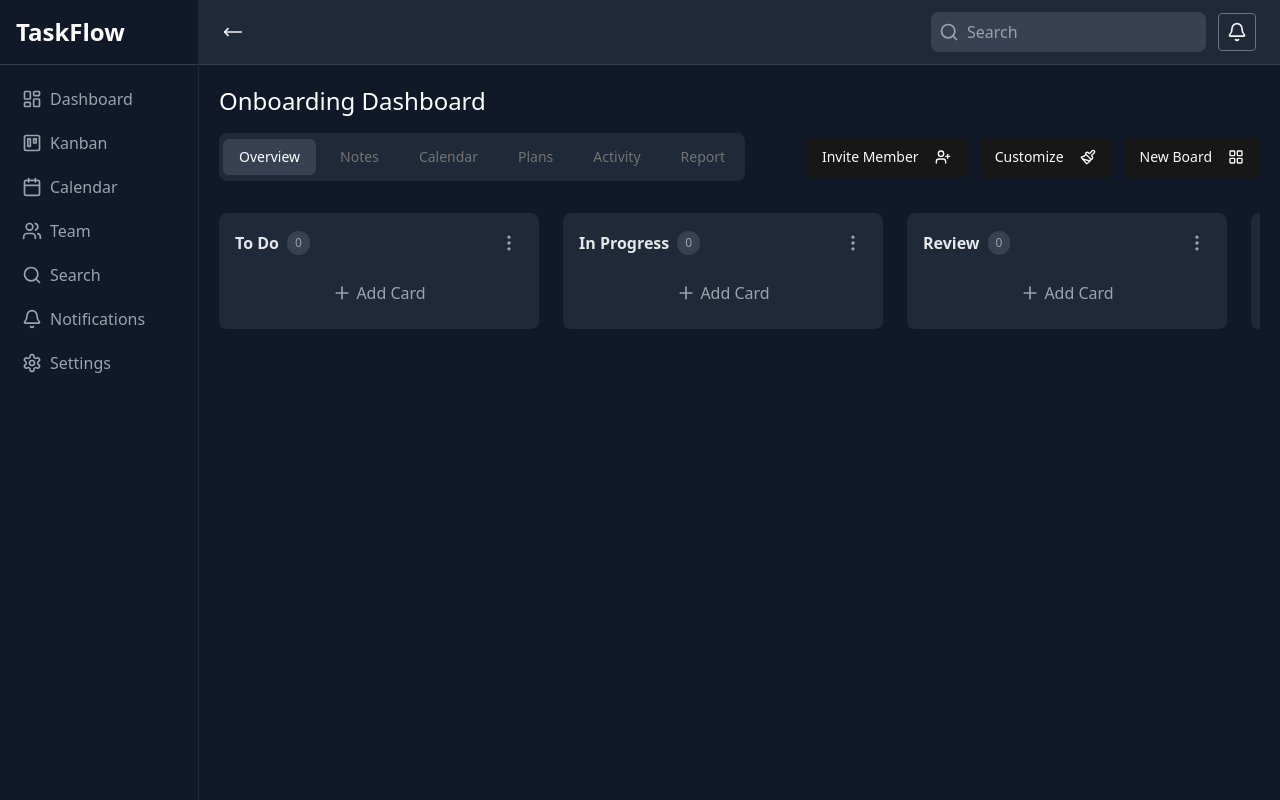
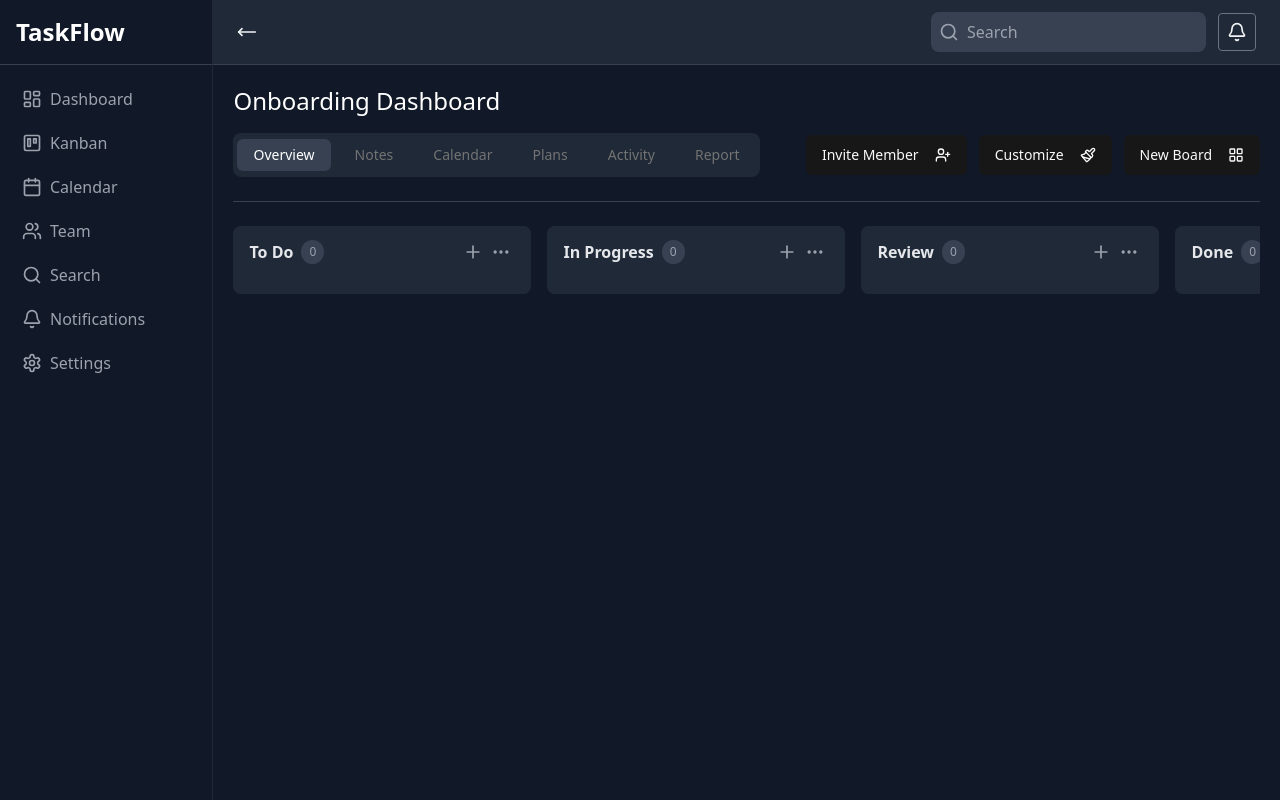
Before and after one commit to vaishnavip27/kanban, a React (Vite) app: page /board in a window 1280 px wide. Built offline with nearby package versions, Linux system fonts and the light colour scheme; a web font is replaced by a local one.

Commit message:
dashboard

```diff
--- a/src/components/HorizontalNavbar.tsx
+++ b/src/components/HorizontalNavbar.tsx
@@ -17,14 +17,14 @@ export function HorizontalNavbar() {
   const [activeItem, setActiveItem] = useState("Overview");
 
   return (
-    <nav className="bg-gray-800 p-1 rounded-lg h-12 flex items-center">
+    <nav className="bg-gray-800 p-1 rounded-lg h-11 flex items-center">
       <ul className="flex justify-center items-center gap-2 w-full">
         {navItems.map((item) => (
           <li key={item.name}>
             <Button
               variant="ghost"
               className={cn(
-                "text-sm font-medium transition-colors hover:text-primary h-9 flex items-center",
+                "text-sm font-medium transition-colors hover:text-primary h-8 flex items-center",
                 activeItem === item.name
                   ? "bg-gray-700 text-white"
                   : "text-muted-foreground"
--- a/src/components/KanbanColumn.tsx
+++ b/src/components/KanbanColumn.tsx
@@ -1,5 +1,5 @@
 import React, { useState } from 'react';
-import { Plus, MoreVertical, ChevronDown } from 'lucide-react';
+import { Ellipsis, Plus } from 'lucide-react';
 import TaskModal from './TaskModal';
 
 interface Task {
@@ -7,6 +7,7 @@ interface Task {
   title: string;
   description?: string;
   labels?: string[];
+  image?: string;
 }
 
 interface Column {
@@ -23,51 +24,86 @@ interface KanbanColumnProps {
   onAddTask: (task: Omit<Task, 'id'>) => void;
   onMoveTask: (taskId: string, targetColumnId: string) => void;
   onDeleteTask: (taskId: string) => void;
+  onDragStart: (e: React.DragEvent<HTMLDivElement>, taskId: string, sourceColumnId: string) => void;
 }
 
 const KanbanColumn: React.FC<KanbanColumnProps> = ({
   id,
   title,
   tasks,
-  columns,
   onAddTask,
   onMoveTask,
-  onDeleteTask,
+  onDragStart
 }) => {
   const [isModalOpen, setIsModalOpen] = useState(false);
-  const [openTaskMenu, setOpenTaskMenu] = useState<string | null>(null);
+
+  const handleDragStart = (e: React.DragEvent<HTMLDivElement>, taskId: string) => {
+    onDragStart(e, taskId, id);
+  };
+
+  const handleDrop = (e: React.DragEvent<HTMLDivElement>) => {
+    const taskId = e.dataTransfer.getData('taskId');
+    const sourceColumnId = e.dataTransfer.getData('sourceColumnId');
+
+    if (taskId && sourceColumnId !== id) {
+      onMoveTask(taskId, id);
+    }
+
+    e.preventDefault();
+  };
+
+  const handleDragOver = (e: React.DragEvent<HTMLDivElement>) => {
+    e.preventDefault();
+  };
 
   return (
-    <div className="flex-shrink-0 w-80 bg-gray-800 rounded-lg p-4">
-      <div className="flex items-center justify-between mb-4">
+    <div
+      className="flex-shrink-0 w-[298px] bg-gray-800 rounded-lg"
+      onDrop={handleDrop}
+      onDragOver={handleDragOver}
+    >
+      <div className="flex items-center justify-between px-4 py-3">
         <div className="flex items-center space-x-2">
           <h3 className="font-semibold text-gray-200">{title}</h3>
           <span className="px-2 py-1 text-xs bg-gray-700 rounded-full text-gray-400">
             {tasks.length}
           </span>
         </div>
-        <button className="p-1 hover:bg-gray-700 rounded">
-          <MoreVertical className="w-5 h-5 text-gray-400" />
-        </button>
+        <div className="flex items-center">
+          <button
+            onClick={() => setIsModalOpen(true)}
+            className="p-1 hover:bg-gray-700 rounded"
+          >
+            <Plus className="w-5 h-5 text-gray-400" />
+          </button>
+          <button
+            className="p-1 hover:bg-gray-700 rounded"
+          >
+            <Ellipsis className="w-5 h-5 text-gray-400" />
+          </button>
+        </div>
       </div>
 
-      <div className="space-y-3">
+      <div className="space-y-3 p-2">
         {tasks.map((task) => (
           <div
             key={task.id}
-            className="relative bg-gray-700 p-3 rounded-lg shadow cursor-pointer hover:bg-gray-600 transition-colors duration-200"
+            draggable
+            onDragStart={(e) => handleDragStart(e, task.id)}
+            className="bg-gray-700 p-3 rounded-md shadow cursor-pointer hover:bg-gray-600 transition-colors duration-200"
           >
-            <div className="flex justify-between items-start">
-              <h4 className="text-sm font-medium text-gray-200">{task.title}</h4>
-              <button
-                onClick={() => setOpenTaskMenu(openTaskMenu === task.id ? null : task.id)}
-                className="p-1 hover:bg-gray-500 rounded"
-              >
-                <ChevronDown className="w-4 h-4 text-gray-400" />
-              </button>
-            </div>
+            <h4 className="text-sm font-medium text-gray-200">{task.title}</h4>
             {task.description && (
               <p className="text-xs text-gray-400 mt-1">{task.description}</p>
+            )}
+            {task.image && (
+              <div className="mt-2">
+                <img
+                  src={task.image}
+                  alt={task.title}
+                  className="w-full h-32 object-cover rounded-md"
+                />
+              </div>
             )}
             {task.labels && (
               <div className="flex gap-2 mt-2">
@@ -81,46 +117,8 @@ const KanbanColumn: React.FC<KanbanColumnProps> = ({
                 ))}
               </div>
             )}
-
-            {openTaskMenu === task.id && (
-              <div className="absolute right-0 mt-2 w-48 rounded-md shadow-lg bg-gray-700 ring-1 ring-black ring-opacity-5 z-10">
-                <div className="py-1">
-                  {columns.map((column) => (
-                    column.id !== id && (
-                      <button
-                        key={column.id}
-                        onClick={() => {
-                          onMoveTask(task.id, column.id);
-                          setOpenTaskMenu(null);
-                        }}
-                        className="block w-full px-4 py-2 text-sm text-gray-300 hover:bg-gray-600 text-left"
-                      >
-                        Move to {column.title}
-                      </button>
-                    )
-                  ))}
-                  <button
-                    onClick={() => {
-                      onDeleteTask(task.id);
-                      setOpenTaskMenu(null);
-                    }}
-                    className="block w-full px-4 py-2 text-sm text-red-400 hover:bg-gray-600 text-left"
-                  >
-                    Delete
-                  </button>
-                </div>
-              </div>
-            )}
           </div>
         ))}
-
-        <button
-          onClick={() => setIsModalOpen(true)}
-          className="w-full p-2 flex items-center justify-center text-gray-400 hover:text-gray-200 hover:bg-gray-700 rounded-lg transition-colors duration-200"
-        >
-          <Plus className="w-5 h-5 mr-1" />
-          Add Card
-        </button>
       </div>
 
       {isModalOpen && (
@@ -135,6 +133,6 @@ const KanbanColumn: React.FC<KanbanColumnProps> = ({
       )}
     </div>
   );
-}
+};
 
 export default KanbanColumn;
--- a/src/pages/KanbanBoard.tsx
+++ b/src/pages/KanbanBoard.tsx
@@ -71,6 +71,25 @@ const KanbanBoard = () => {
     );
   };
 
+  const handleDragStart = (e: React.DragEvent<HTMLDivElement>, taskId: string, sourceColumnId: string) => {
+    e.dataTransfer.setData("taskId", taskId);
+    e.dataTransfer.setData("sourceColumnId", sourceColumnId);
+  };
+
+  const handleDrop = (e: React.DragEvent<HTMLDivElement>, targetColumnId: string) => {
+    const taskId = e.dataTransfer.getData("taskId");
+    const sourceColumnId = e.dataTransfer.getData("sourceColumnId");
+
+    if (taskId && sourceColumnId && sourceColumnId !== targetColumnId) {
+      handleMoveTask(taskId, sourceColumnId, targetColumnId);
+    }
+    e.preventDefault();
+  };
+
+  const handleDragOver = (e: React.DragEvent<HTMLDivElement>) => {
+    e.preventDefault();
+  };
+
   return (
     <div className="flex h-screen bg-gray-900 overflow-x-hidden">
       {/* Sidebar */}
@@ -102,7 +121,7 @@ const KanbanBoard = () => {
         <main className="flex-1 p-5 overflow-y-auto">
           <h2 className="text-2xl font-normal text-white mb-4">Onboarding Dashboard</h2>
 
-          <div className="flex items-center justify-between mb-8">
+          <div className="flex items-center justify-between mb-6">
             <div>
               <HorizontalNavbar/>
             </div>
@@ -122,18 +141,28 @@ const KanbanBoard = () => {
             </div>
           </div>
 
-          <div className="flex gap-6 overflow-x-auto pb-4">
+          {/* horizontalline */}
+          <div className="w-full h-[1px] bg-gray-700"></div>
+
+          <div className="flex gap-4 overflow-x-auto mt-6">
             {columns.map((column) => (
+              <div
+                key={column.id}
+                className="flex-shrink-0 w-[298px] bg-gray-800 rounded-lg"
+                onDrop={(e) => handleDrop(e, column.id)}
+                onDragOver={handleDragOver}
+              >
                 <KanbanColumn
-                key={column.id}
                   {...column}
                   onAddTask={(task) => handleAddTask(task, column.id)}
                   onMoveTask={(taskId, targetColumnId) =>
                     handleMoveTask(taskId, column.id, targetColumnId)
                   }
                   onDeleteTask={(taskId) => handleDeleteTask(taskId, column.id)}
+                  onDragStart={handleDragStart} // Add this prop to KanbanColumn
                   columns={columns}
                 />
+              </div>
             ))}
           </div>
         </main>
```
Also changed, not shown: src/components/TaskModal.tsx (+51 -2 lines). Lines whose indentation alone changed are shown as unchanged.
